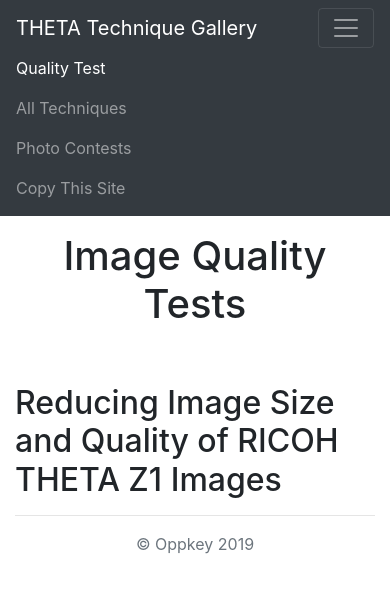
After one commit to codetricity/theta360-gallery, a Django app: page /blog/qualitytuba/ in a window 390 px wide, after a click that opens the changed part. The commit adds this page. Shown: the top 593 px of the page. Run offline with Django 3.2, Linux system fonts and the light colour scheme; data that the repository does not hold is empty; some libraries are stand-ins or nearby versions.

Commit message:
added quality tests page

```diff
--- /dev/null
+++ b/blog/templates/blog/quality.html
@@ -0,0 +1,111 @@
+<!doctype html>
+<html lang="en">
+
+<head>
+    {% load staticfiles %}
+    {% block ga %}
+    {% include "snippets/ga.html" %}
+  {% endblock ga %}
+  <meta charset="utf-8">
+  <meta name="viewport" content="width=device-width, initial-scale=1, shrink-to-fit=no">
+
+  <title>THETA Technique Gallery</title>
+
+  <link rel="canonical" href="https://getbootstrap.com/docs/4.3/examples/album/">
+
+  <!-- Bootstrap core CSS -->
+  <link rel="stylesheet" href="https://stackpath.bootstrapcdn.com/bootstrap/4.3.1/css/bootstrap.min.css"
+    integrity="sha384-ggOyR0iXCbMQv3Xipma34MD+dH/1fQ784/j6cY/iJTQUOhcWr7x9JvoRxT2MZw1T" crossorigin="anonymous">
+
+
+  <style>
+    .bd-placeholder-img {
+      font-size: 1.125rem;
+      text-anchor: middle;
+      -webkit-user-select: none;
+      -moz-user-select: none;
+      -ms-user-select: none;
+      user-select: none;
+    }
+
+    @media (min-width: 768px) {
+      .bd-placeholder-img-lg {
+        font-size: 3.5rem;
+      }
+    }
+  </style>
+  <!-- Custom styles for this template -->
+</head>
+
+<body>
+  <header>
+    <nav class="navbar navbar-expand-lg navbar-dark bg-dark">
+      <a class="navbar-brand" href="/">THETA Technique Gallery</a>
+      <button class="navbar-toggler" type="button" data-toggle="collapse" data-target="#navbarNavAltMarkup"
+        aria-controls="navbarNavAltMarkup" aria-expanded="false" aria-label="Toggle navigation">
+        <span class="navbar-toggler-icon"></span>
+      </button>
+      <div class="collapse navbar-collapse" id="navbarNavAltMarkup">
+        <div class="navbar-nav ml-auto">
+            <a class="nav-item nav-link active" href="#">Quality Test</a>
+          <a class="nav-item nav-link" href="/blog/">All Techniques</a>
+          <a class="nav-item nav-link" href="https://community.theta360.guide/c/contests-challenges">Photo Contests</a>
+          <a class="nav-item nav-link"
+            href="https://community.theta360.guide/t/building-a-web-site-for-360-images-with-django-bootstrap-a-frame/4589?u=codetricity">
+            Copy This Site
+          </a>
+
+        </div>
+    </nav>
+  </header>
+
+  <main role="main">
+      <div class="container">
+
+
+    <h1 class="text-center pt-3">Image Quality Tests</h1>
+    <br />
+    <br />
+    <h2>Reducing Image Size and Quality of RICOH THETA Z1 Images</h2>
+    <hr />
+    {% for blog in blogs.all %}
+        {% if blog.testing_tag == "quality_tuba" %}
+        <div class="col-md-5">
+            <a href="{% url 'detail' blog.id %}"><h3>{{ blog.title}} </h3></a>
+
+            {{ blog.pub_date_pretty }}
+            <br>
+            <img class="card-img-top img-fluid"
+            src="{{ blog.image.url }}" />
+            <br>
+            <!-- no parenthesis is used to call the method
+            this is specific to django -->
+            <p>{{ blog.summary }}</p>
+
+        </div>
+        <hr />
+        {% endif %}
+
+    {% endfor %}
+
+</div>
+
+  </main>
+
+  <footer class="text-muted">
+    <div class="container text-center">
+      <p> © Oppkey {% now "Y"%}</p>
+    </div>
+  </footer>
+  <script src="https://code.jquery.com/jquery-3.3.1.slim.min.js"
+    integrity="sha384-q8i/X+965DzO0rT7abK41JStQIAqVgRVzpbzo5smXKp4YfRvH+8abtTE1Pi6jizo" crossorigin="anonymous">
+  </script>
+  <script src="https://cdnjs.cloudflare.com/ajax/libs/popper.js/1.14.7/umd/popper.min.js"
+    integrity="sha384-UO2eT0CpHqdSJQ6hJty5KVphtPhzWj9WO1clHTMGa3JDZwrnQq4sF86dIHNDz0W1" crossorigin="anonymous">
+  </script>
+  <script src="https://stackpath.bootstrapcdn.com/bootstrap/4.3.1/js/bootstrap.min.js"
+    integrity="sha384-JjSmVgyd0p3pXB1rRibZUAYoIIy6OrQ6VrjIEaFf/nJGzIxFDsf4x0xIM+B07jRM" crossorigin="anonymous">
+  </script>
+</body>
+
+</html>
--- a/blog/urls.py
+++ b/blog/urls.py
@@ -4,6 +4,8 @@ from . import views
 
 urlpatterns = [
     path('', views.allblogs, name='allblogs'),
+    path('qualitytuba/', views.qualitytuba, name='qualitytuba'),
+
     path('<int:blog_id>/', views.detail, name='detail'),
     path('about/', views.about, name='about'),
     path('award201905/', views.award201905, name='award201905'),
--- a/blog/views.py
+++ b/blog/views.py
@@ -6,6 +6,10 @@ from .models import Blog
 def allblogs(request):
     blogs = Blog.objects
     return render(request, 'blog/allblogs.html', {'blogs': blogs})
+
+def qualitytuba(request):
+    blogs = Blog.objects
+    return render(request, 'blog/quality.html', {'blogs': blogs})
 
 
 def detail(request, blog_id):
--- a/jobs/templates/jobs/home.html
+++ b/jobs/templates/jobs/home.html
@@ -56,6 +56,8 @@
       </button>
       <div class="collapse navbar-collapse" id="navbarNavAltMarkup">
         <div class="navbar-nav ml-auto">
+            <a class="nav-item nav-link" href="/blog/qualitytuba/">Quality Test</a>
+
             <a class="nav-item nav-link" href="/blog/">All Techniques</a>
             <a class="nav-item nav-link" href="https://community.theta360.guide/c/contests-challenges">Photo Contests</a>
 
```
